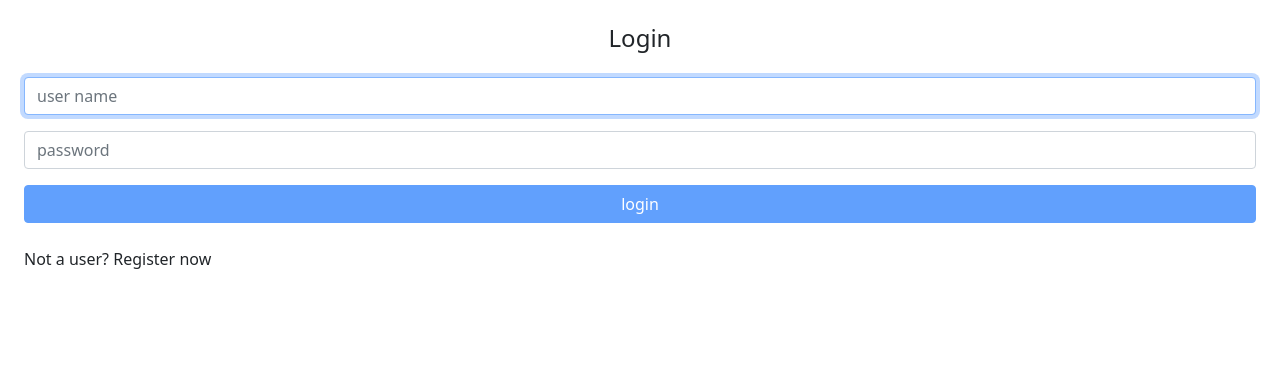
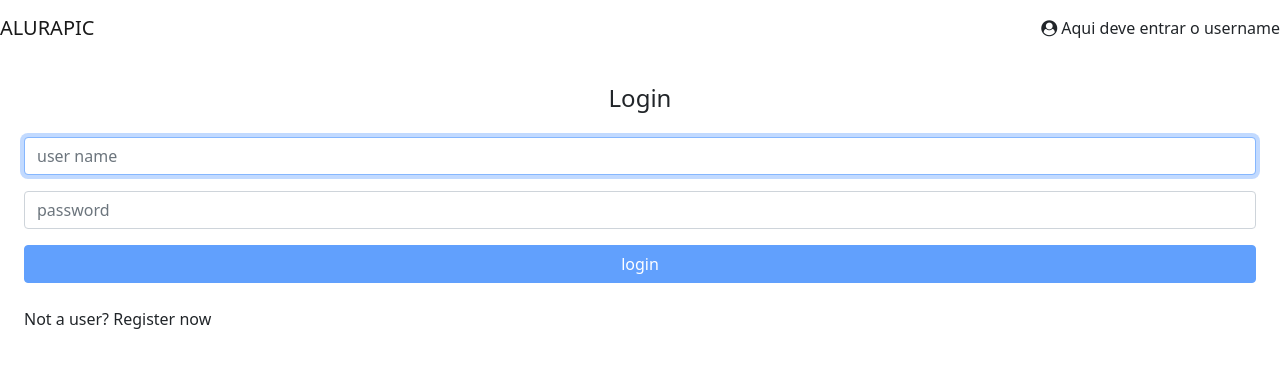
Before and after one commit to caiomcs04/gerenciamento-foto, an Angular app: page / in a window 1280 px wide. Shown: the top 368 px of the page. Built offline with nearby package versions, Linux system fonts and the light colour scheme.

Commit message:
14#Commit(header)

```diff
--- a/src/app/app.component.html
+++ b/src/app/app.component.html
@@ -1 +1,2 @@
+<gfotos-header></gfotos-header>
 <router-outlet></router-outlet>
--- a/src/app/app.module.ts
+++ b/src/app/app.module.ts
@@ -7,6 +7,7 @@
 import { PhotosModule } from './photos/photos.module';
 import { HttpClientModule } from '@angular/common/http';
 import { HomeModule } from './home/home.module';
+import { CoreModule } from './core/core.module';
 
 @NgModule({
   declarations: [
@@ -18,7 +19,8 @@
     NgbModule,
     HttpClientModule,
     PhotosModule,
-    HomeModule
+    HomeModule,
+    CoreModule
   ],
   providers: [],
   bootstrap: [AppComponent]
--- /dev/null
+++ b/src/app/core/header/header.component.html
@@ -0,0 +1,9 @@
+<header class="fixed-top">
+  <nav class="navbar navbar-light bg-white">
+      <a class="navbar-brand">ALURAPIC</a>
+      <div>
+          <i class="fa fa-user-circle"></i>
+          <a> Aqui deve entrar o username</a>
+      </div>
+  </nav>
+</header>
--- /dev/null
+++ b/src/app/core/header/header.component.ts
@@ -0,0 +1,15 @@
+import { Component, OnInit } from '@angular/core';
+
+@Component({
+  selector: 'gfotos-header',
+  templateUrl: './header.component.html',
+  styleUrls: ['./header.component.scss']
+})
+export class HeaderComponent implements OnInit {
+
+  constructor() { }
+
+  ngOnInit(): void {
+  }
+
+}
--- a/src/styles.scss
+++ b/src/styles.scss
@@ -2,3 +2,7 @@
 
 /* Importing Bootstrap SCSS file. */
 @import '~bootstrap/scss/bootstrap';
+
+body{
+  padding-top: 60px;
+}
```
Also changed, not shown: src/app/core/core.module.ts (+6 -2 lines), src/app/core/header/header.component.scss (added), 1 other file (tests, documents, lock files or other folders).
